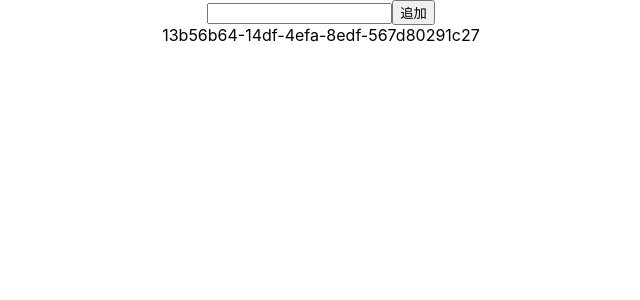
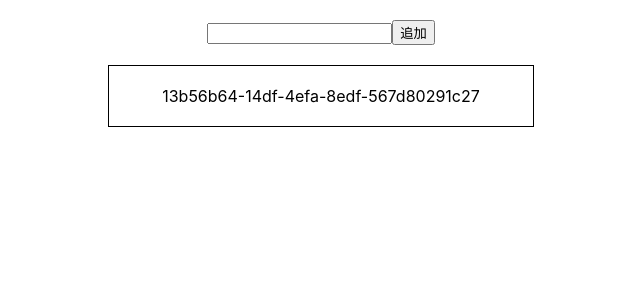
Before and after one commit to t-tkmr/react-todos, a React (Create React App) app: page / in a window 1280 px wide. Both pictures are taken after a click on the button "追加". Shown: the top 300 px of the page, without its empty margins (319-959 px from the left). Built offline with nearby package versions, Linux system fonts and the light colour scheme.

Commit message:
add style

```diff
--- a/src/App.js
+++ b/src/App.js
@@ -18,15 +18,25 @@ function App() {
 
   return (
     <div className="App">
-      <input value={inputvalue} onChange={getInput}></input>
-      <button onClick={clickButton}>追加</button>
+      <div style={{ padding: "20px", width: "30%", margin: "0 auto" }}>
+        <input value={inputvalue} onChange={getInput}></input>
+        <button onClick={clickButton}>追加</button>
+      </div>
       <div>
         {todo.map((todoitem) => (
-          <>
+          <div
+            style={{
+              border: "thin solid black",
+              width: "30%",
+              margin: "0 auto",
+              marginBottom: "5px",
+              padding: "20px",
+            }}
+          >
             <div> {todoitem.id}</div>
 
             <div> {todoitem.value}</div>
-          </>
+          </div>
         ))}
       </div>
     </div>
```
